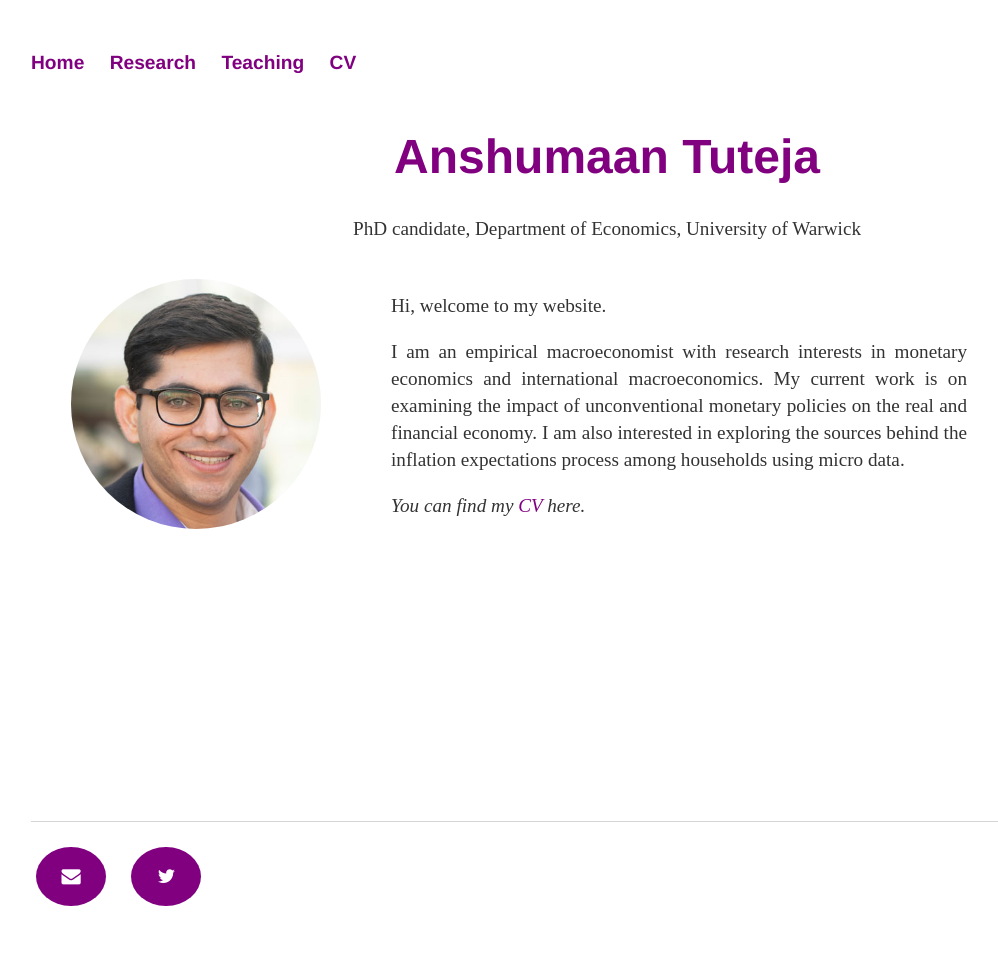
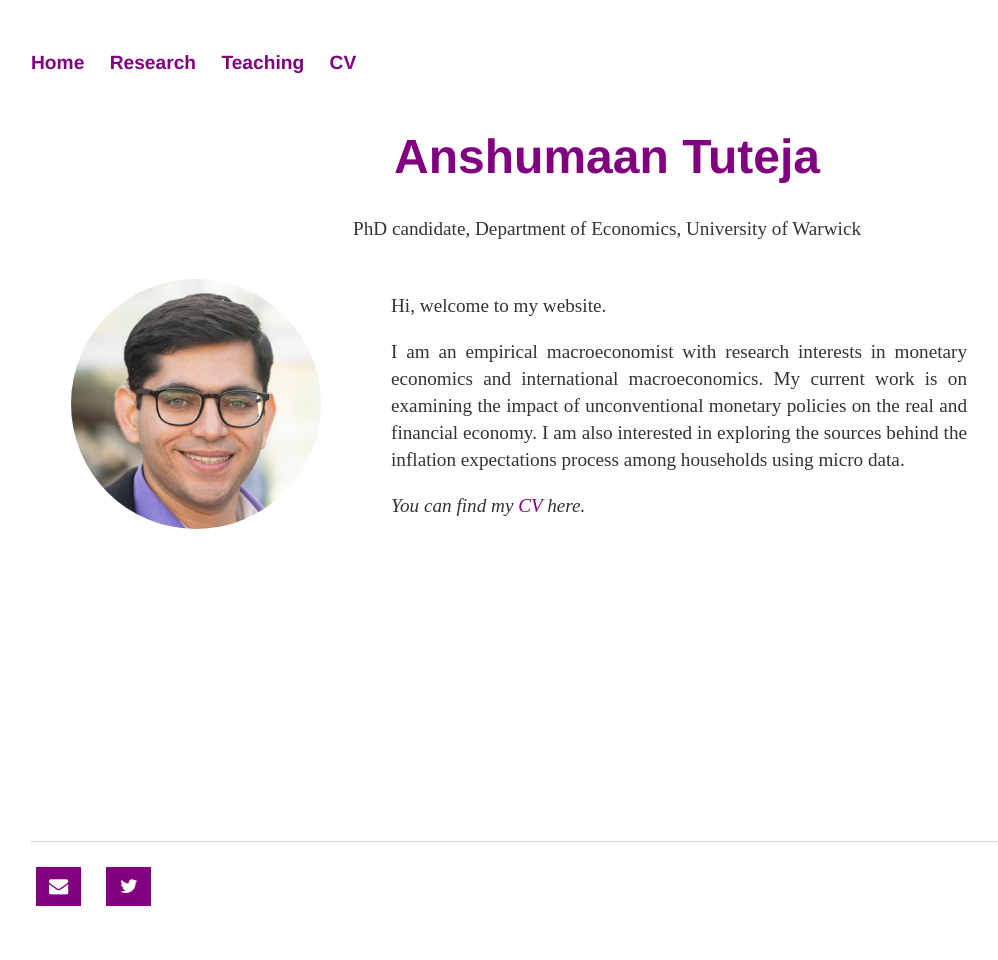
Before and after one commit to anshumaan-tuteja/anshumaan-tuteja.github.io, a Jekyll site: the page built from index.html, in a window 1280 px wide. Shown: the whole page, without its empty margins (33-1031 px from the left). Built offline with Jekyll 4.4.1, drawn with Linux system fonts in a browser that asks for light colours.

Commit message:
Styling icons
Trying to address the oval shape of icons and make them circular

```diff
--- a/css/main.css
+++ b/css/main.css
@@ -129,11 +129,12 @@
 
 /* Style on icons */
 .fa {
-  padding: 20px;
+  padding: 10px;
   font-size: 30px;
-  width: 30px;
+  width: 25px;
   text-align: center;
   text-decoration: none;
+  margin: 10px 10px
   border-radius: 50%;
   background: #800080;
   color: white;
```
